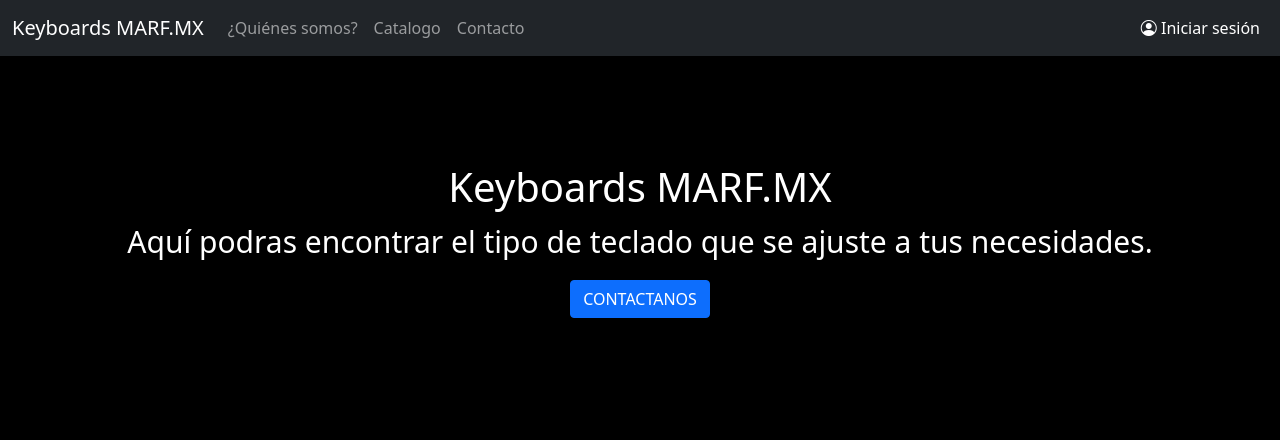
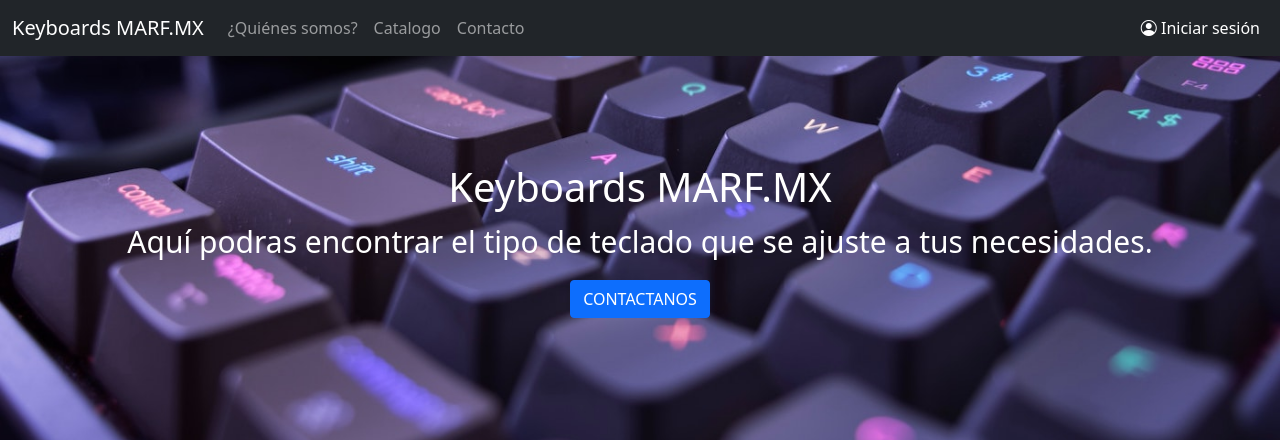
Before and after one commit to MartinAlanRF/Proyecyo1-Landing-de-negocio, a plain HTML site: page index.html in a window 1280 px wide. Shown: the top 447 px of the page. Drawn offline with nearby package versions, Linux system fonts and the light colour scheme.

Commit message:
Cambiando rutas de las imagenes-landing de venta

```diff
--- a/styles/style.css
+++ b/styles/style.css
@@ -29,7 +29,7 @@
 
 #contenedorConImgFondo{
     /* Para colocar una imagen como fondo de mi jumbotron */
-    background-image: url('/assets/images/teclado.jpg');
+    background-image: url('/images/teclado.jpg');
     /* Para dejar la imagen de fondo centrada, vertical y horizontalmente */
     background-position: center center;
     /* Esto es para que la imagen de fondo del contenedor no se repita */
@@ -113,3 +113,77 @@
 .containerContacto .containerForm{
     margin: 30px;
 }
+
+
+/* medidas */
+
+/*
+@media (max-width:1280px) {
+
+
+
+}
+
+
+
+
+
+/* Size web */
+
+@media (min-width: 1280px) and (max-width: 1440px) {
+
+
+
+}
+
+
+
+/* Size tablet */
+
+@media (min-width: 768px) and (max-width: 991px) {
+
+
+
+}
+
+
+
+/* Size tablet-landscape */
+
+@media (min-width: 991px) and (max-width: 1280px) {
+
+
+
+}
+
+
+
+/* Size tablet-max-width */
+
+@media (max-width: 991px) {
+
+
+
+}
+
+
+
+
+
+/* Size mobile */
+
+@media (max-width: 478px) {
+
+
+
+}
+
+
+
+/* Size mobile-landscape */
+
+@media (max-width: 850px) and (orientation: landscape) {
+
+
+
+} */
```
Also changed, not shown: index.html (+0 -1 lines).
